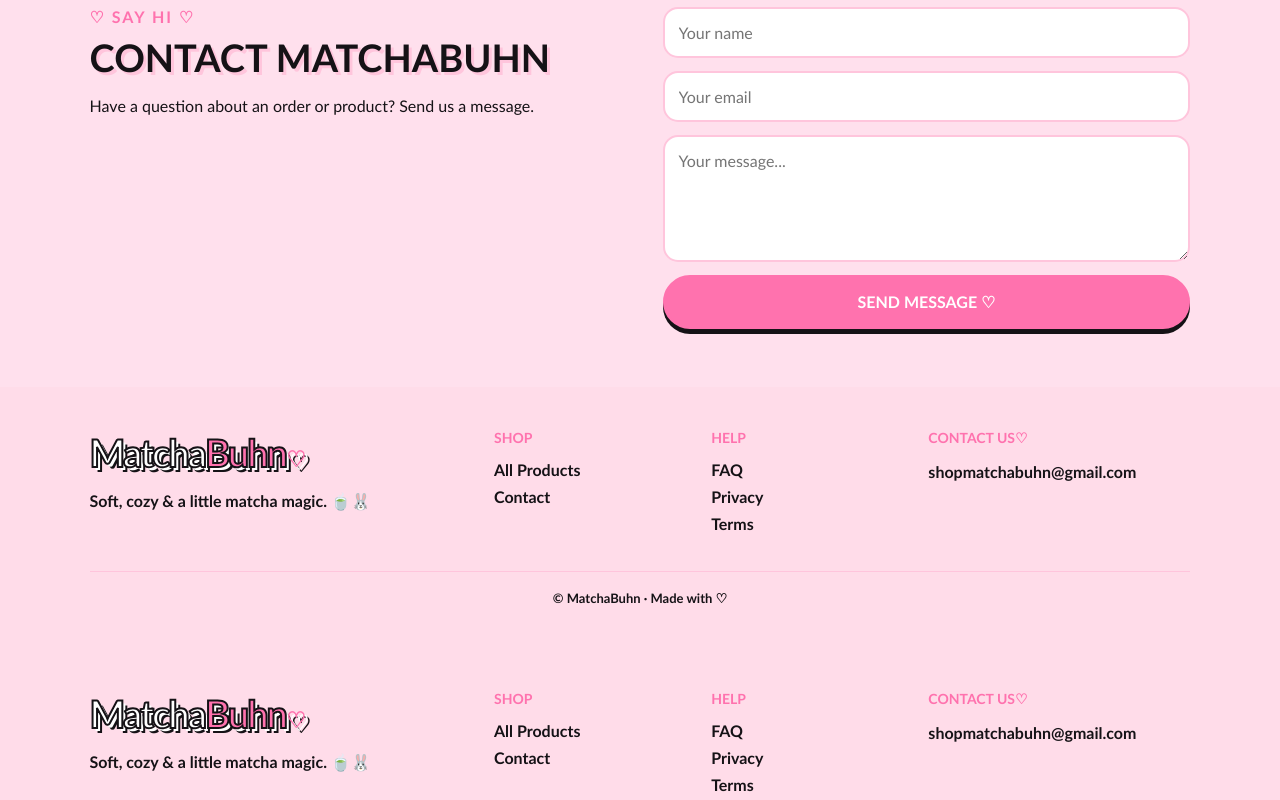
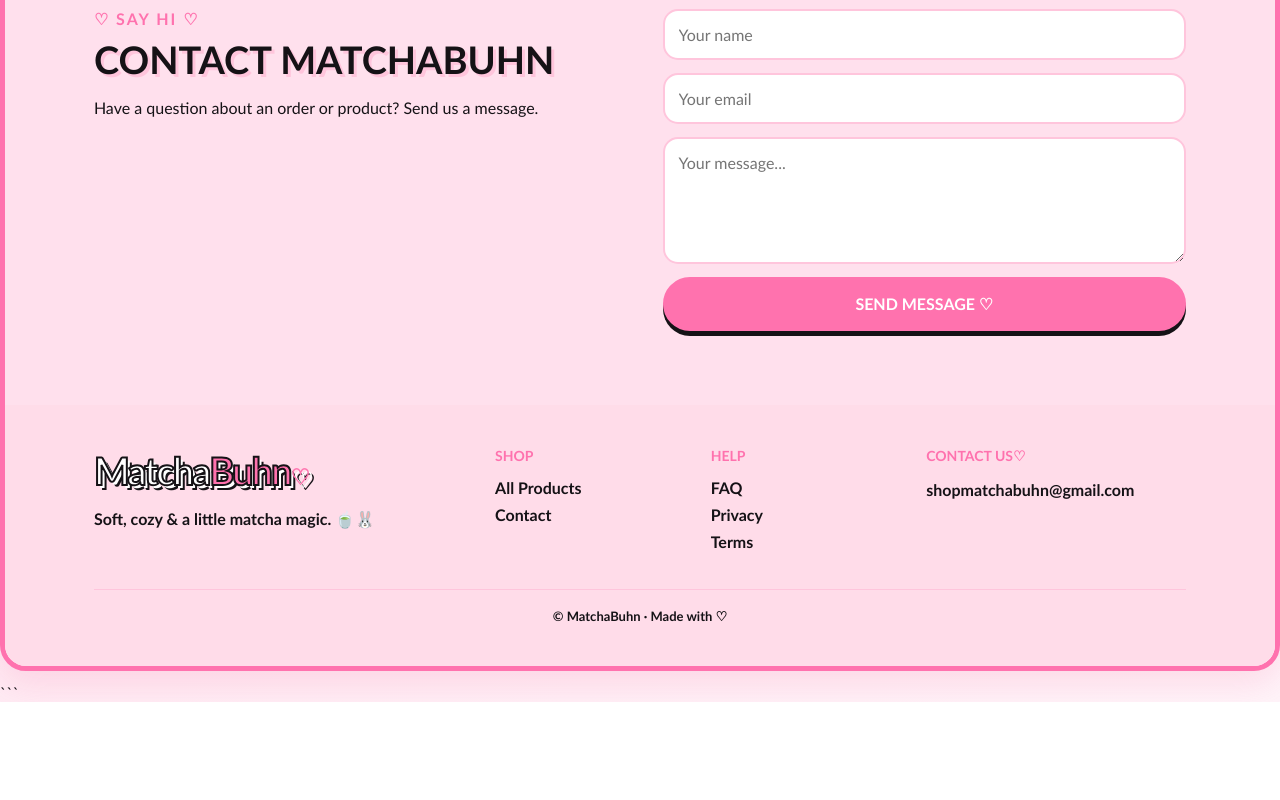
Before and after one commit to MatchaBuhn/MatchaBuhn, a plain HTML site: page index.html in a window 1280 px wide. Shown: the part 2000-2800 px from the top of the page. After the commit the page ends 2702 px from the top, so only its background shows below. Drawn offline with Linux system fonts and the light colour scheme.

Commit message:
Update index.html

````diff
--- a/index.html
+++ b/index.html
@@ -1,3 +1,6 @@
+# MatchaBuhn `index.html`
+
+```html
 <!doctype html>
 <html lang="en">
 <head>
@@ -23,8 +26,6 @@
       </nav>
       <div class="header-actions">
         <button class="icon-button" id="searchButton" aria-label="Search">⌕</button>
-</div>
-
       </div>
     </header>
 
@@ -59,9 +60,11 @@
           </div>
           <button class="view-all" id="viewAll">VIEW ALL →</button>
         </div>
+
         <div class="search-row" id="searchRow">
           <input id="searchInput" type="search" placeholder="Search MatchaBuhn..." aria-label="Search products">
         </div>
+
         <div class="product-grid" id="productGrid"></div>
       </section>
 
@@ -108,6 +111,7 @@
           <h2>CONTACT MATCHABUHN</h2>
           <p>Have a question about an order or product? Send us a message.</p>
         </div>
+
         <form id="contactForm" class="contact-form">
           <input name="name" placeholder="Your name" required>
           <input name="email" type="email" placeholder="Your email" required>
@@ -122,21 +126,25 @@
         <div class="logo"><span>Matcha</span><b>Buhn</b><i>♡</i></div>
         <p>Soft, cozy & a little matcha magic. 🍵🐰</p>
       </div>
-      <div><h3>SHOP</h3><a href="#shop">All Products</a><a href="#contact">Contact</a></div>
-      <div><h3>HELP</h3><a href="#faq">FAQ</a><a href="#">Privacy</a><a href="#">Terms</a></div>
-      <div><h3>CONTACT US♡</h3><p>shopmatchabuhn@gmail.com</p></div>
-      <div class="copyright">© <span id="year"></span> MatchaBuhn · Made with ♡</div>
-    </footer>
+
+      <div>
+        <h3>SHOP</h3>
+        <a href="#shop">All Products</a>
+        <a href="#contact">Contact</a>
       </div>
 
-  <footer class="footer">
-  <div class="footer-brand">
-    <div class="logo"><span>Matcha</span><b>Buhn</b><i>♡</i></div>
-    <p>Soft, cozy & a little matcha magic. 🍵🐰</p>
+      <div>
+        <h3>HELP</h3>
+        <a href="#faq">FAQ</a>
+        <a href="#">Privacy</a>
+        <a href="#">Terms</a>
       </div>
-  <div><h3>SHOP</h3><a href="#shop">All Products</a><a href="#contact">Contact</a></div>
-  <div><h3>HELP</h3><a href="#faq">FAQ</a><a href="#">Privacy</a><a href="#">Terms</a></div>
-  <div><h3>CONTACT US♡</h3><p>shopmatchabuhn@gmail.com</p></div>
+
+      <div>
+        <h3>CONTACT US♡</h3>
+        <p>shopmatchabuhn@gmail.com</p>
+      </div>
+
       <div class="copyright">© <span id="year"></span> MatchaBuhn · Made with ♡</div>
     </footer>
   </div>
@@ -149,3 +157,4 @@
   <script src="script.js"></script>
 </body>
 </html>
+```
````
Lines whose indentation alone changed are shown as unchanged.
